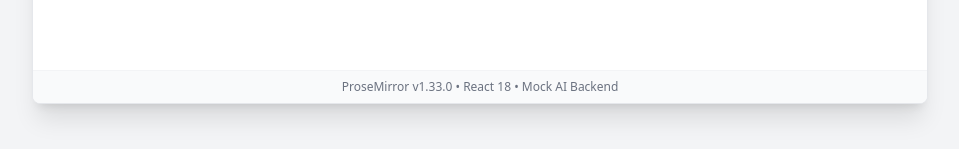
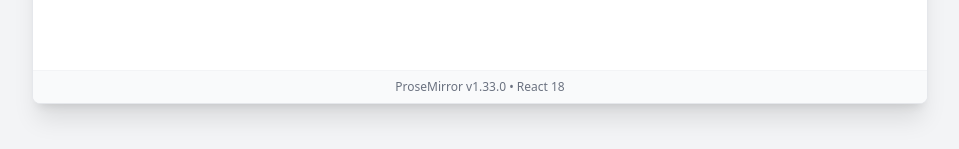
Before and after one commit to pallavibakale/SuperWrite-AI-Editor, a React (Vite) app: page / in a window 1280 px wide. Shown: the part 744-893 px from the top of the page, without its empty margins (160-1119 px from the left). Built offline with nearby package versions, Linux system fonts and the light colour scheme.

Commit message:
fix: remove Mock AI Backend label from footer in Editor component

```diff
--- a/components/Editor.tsx
+++ b/components/Editor.tsx
@@ -347,7 +347,7 @@ export const Editor: React.FC = () => {
       />
 
       <div className="bg-gray-50 border-t border-gray-100 p-2 text-xs text-gray-500 text-center">
-        ProseMirror v1.33.0 &bull; React 18 &bull; Mock AI Backend
+        ProseMirror v1.33.0 &bull; React 18
       </div>
     </div>
   );
```
